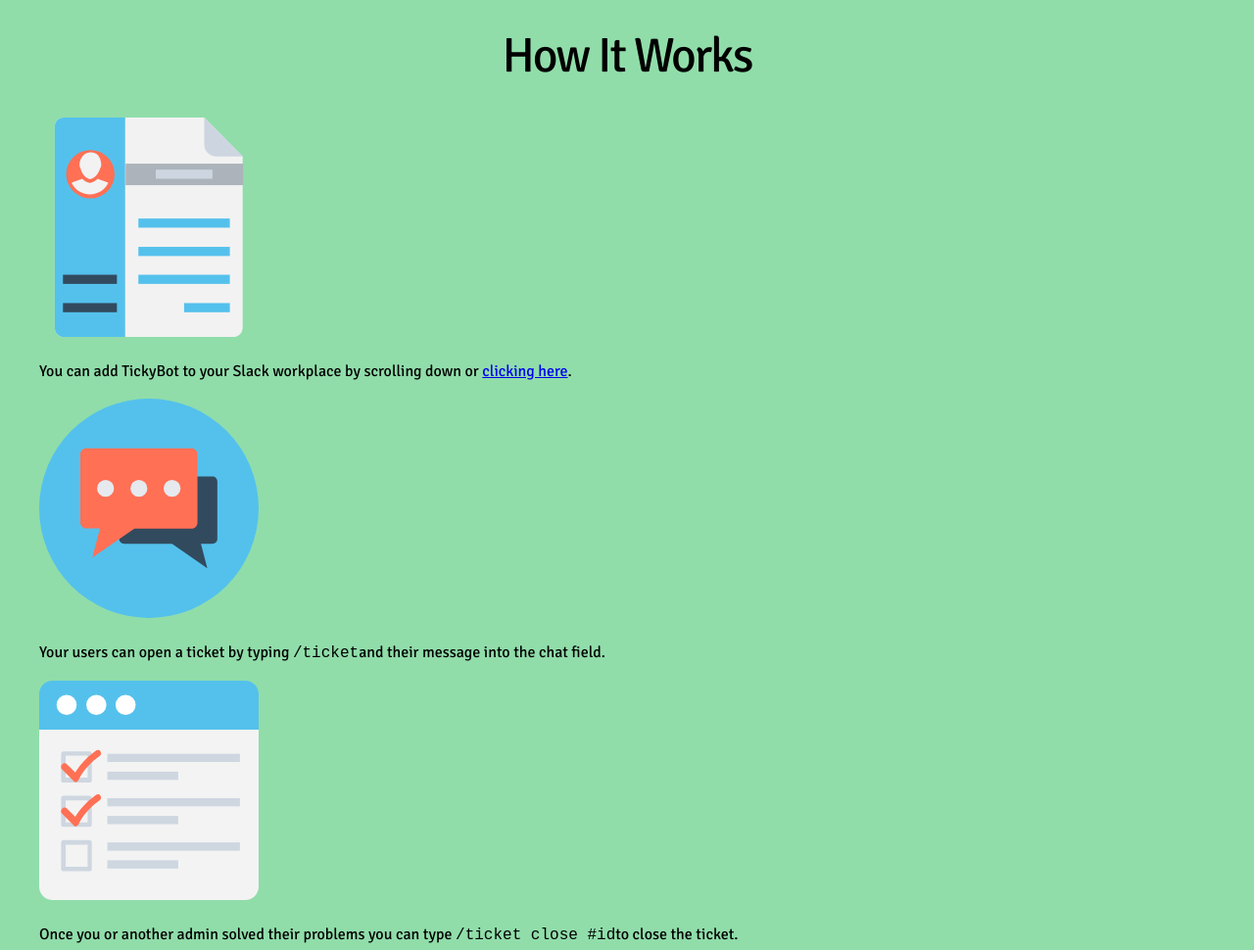
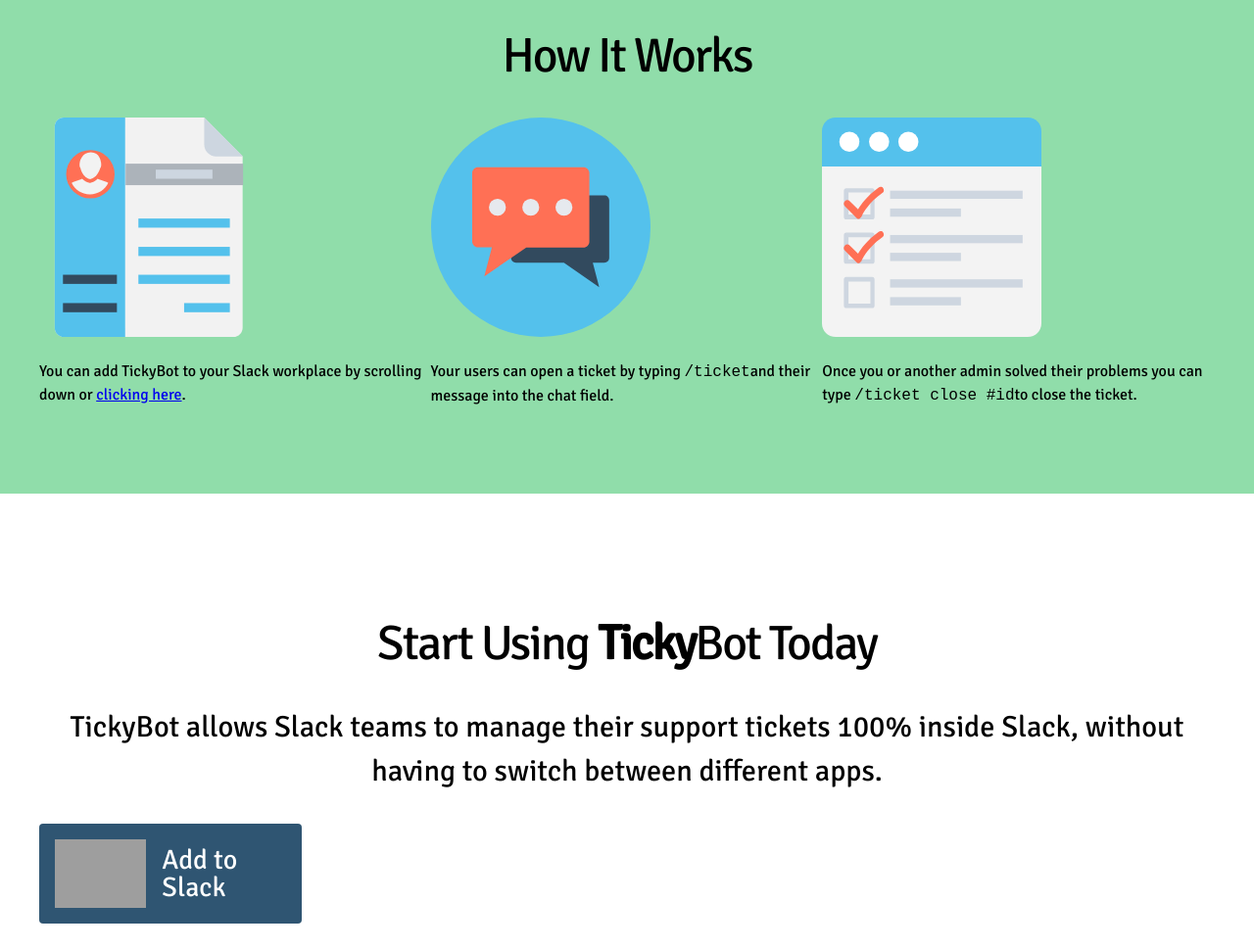
Before and after one commit to chingu-voyage5/Toucans-Team-4, a website: page app/index.html in a window 1280 px wide. Shown: the part 1560-2530 px from the top of the page at 98% size. Drawn offline with Linux system fonts and the light colour scheme; grey boxes are pictures that could not be loaded.

Commit message:
Worked on the Columns for How it Works

```diff
--- a/app/index.html
+++ b/app/index.html
@@ -135,8 +135,8 @@
       <section class="features-page" id="features">
         <div class="features__section-container">
           <h3 class="page-title">How It Works</h3>
-            <div class="row">
-              <div class="first-box">
+            <div class="row row--container">
+              <div class="row__column">
                 <div>
                   <img class="first-img" src="firstbox.svg" width="224px">
                 </div>
@@ -144,7 +144,7 @@
                   <p>You can add <strong>Ticky</strong>Bot to your Slack workplace by scrolling down or <a href="#cta">clicking here</a>.</p>
                 </div>
               </div>
-              <div class="second-box">
+              <div class="row__column">
                 <div>
                   <img class="second-img" src="secondbox.svg" width="224px">
                 </div>
@@ -152,7 +152,7 @@
                   <p>Your users can open a ticket by typing <code>/ticket</code>and their message into the chat field.</p>
                 </div>
               </div>
-              <div class="third-box">
+              <div class="row__column">
                 <div>
                     <img class="third-img" src="thirdbox.svg" width="224px">
                 </div>
--- a/app/main_bot/modules/_hero-page.css
+++ b/app/main_bot/modules/_hero-page.css
@@ -39,6 +39,10 @@
     font-weight: 300;
     margin-bottom: 2rem;
 
+    strong {
+      font-weight: 600;
+    }
+
     @mixin atSmall {
       font-size: 6rem;
     }
--- a/app/main_bot/modules/_page-title.css
+++ b/app/main_bot/modules/_page-title.css
@@ -8,7 +8,11 @@
   text-align: center;
   display: block;
   width: auto;
-  font-weight: lighter;
+  font-weight: 300;
+
+  strong {
+    font-weight: 600;
+  }
 
   @mixin atSmall {
     font-size: 3.1rem;
--- a/app/main_bot/modules/_row.css
+++ b/app/main_bot/modules/_row.css
@@ -10,6 +10,15 @@
     padding-right: 65px;
   }
 
+  &--container {
+    display: table;
+    width: 100%;
+  }
+
+  &__column {
+    float: left;
+    width: 33.3%;
+  }
 
   @mixin atMedium {
     &__medium-left-half {
--- a/app/temp/styles/main_bot.css
+++ b/app/temp/styles/main_bot.css
@@ -395,6 +395,10 @@
     margin-bottom: 2rem;
   }
 
+.hero-page__title strong {
+      font-weight: 600;
+    }
+
 @media (min-width: 530px) {
 
 .hero-page__title {
@@ -520,8 +524,12 @@
   text-align: center;
   display: block;
   width: auto;
-  font-weight: lighter;
+  font-weight: 300;
 }
+
+.page-title strong {
+    font-weight: 600;
+  }
 
 @media (min-width: 530px) {
 
@@ -569,6 +577,16 @@
     padding-right: 65px;
   }
 
+.row--container {
+    display: table;
+    width: 100%;
+  }
+
+.row__column {
+    float: left;
+    width: 33.3%;
+  }
+
 @media (min-width: 800px) {
     .row__medium-left-half {
     float: left;
```
